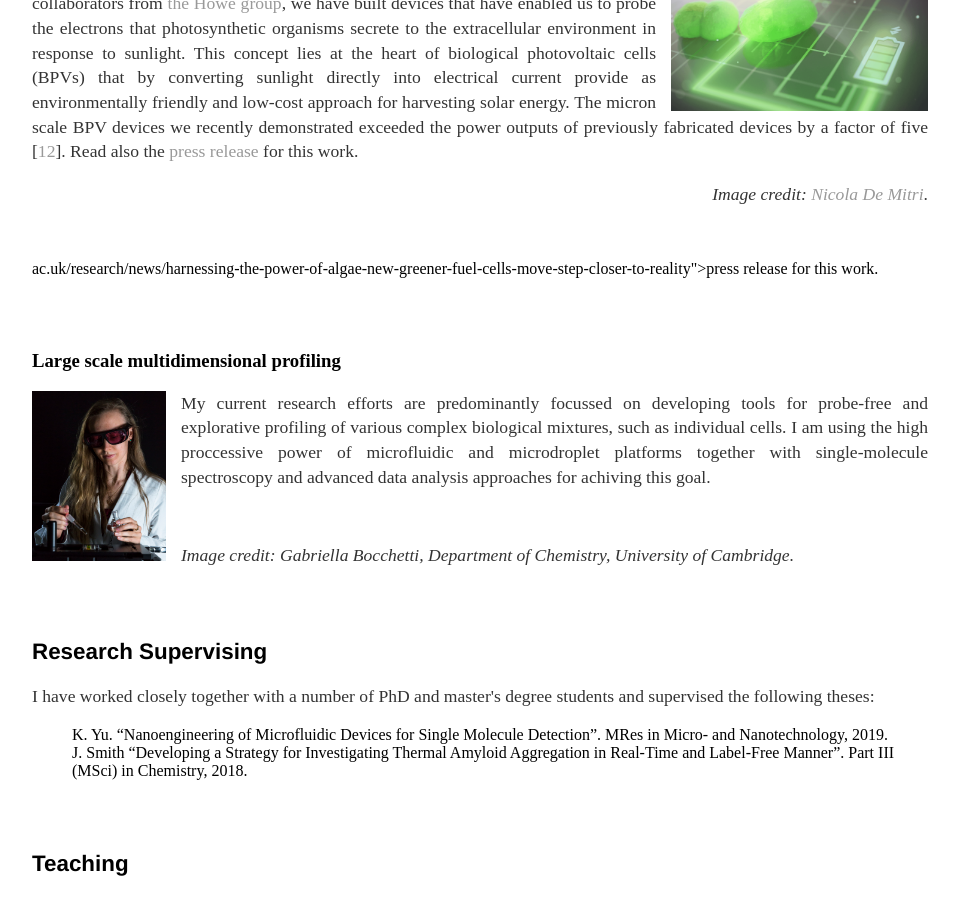
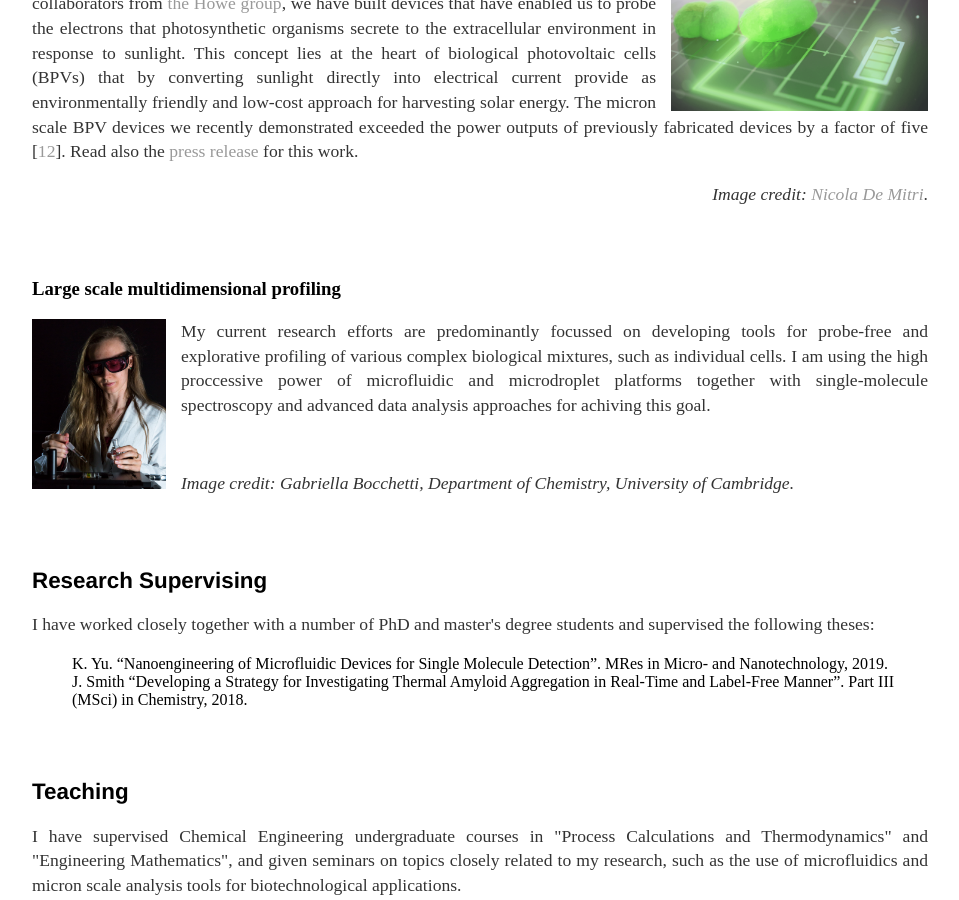
Before and after one commit to kadiliissaar/kadiliissaar.github.io, a Jekyll site: the page built from academic-profile/index.html, in a window 1280 px wide and 900 px high, scrolled down 1307 px. Shown: the whole window, without its empty margins (160-1119 px from the left). Built offline with Jekyll 4.4.1, drawn with Linux system fonts in a browser that asks for light colours.

Commit message:
Update index.html

```diff
--- a/academic-profile/index.html
+++ b/academic-profile/index.html
@@ -78,9 +78,6 @@ demonstrated exceeded the power outputs of previously fabricated devices by a fa
 for this work.
 <p align="right"> <i> Image credit: <a href="https://nicolasap-dm.github.io/">Nicola De Mitri</a></i>.</p>
 </br>
-</br>ac.uk/research/news/harnessing-the-power-of-algae-new-greener-fuel-cells-move-step-closer-to-reality">press release</a>
-for this work. </p>
-</br>
 </br>
 
 
```
